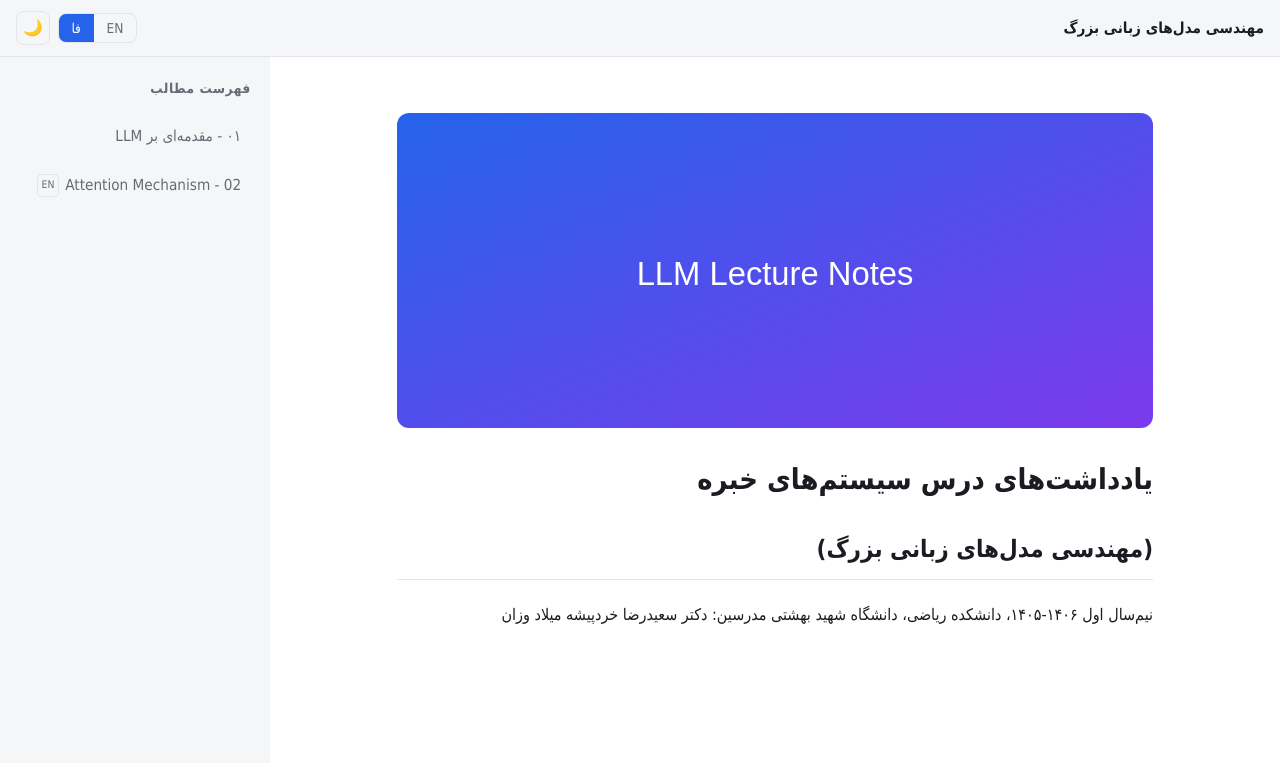
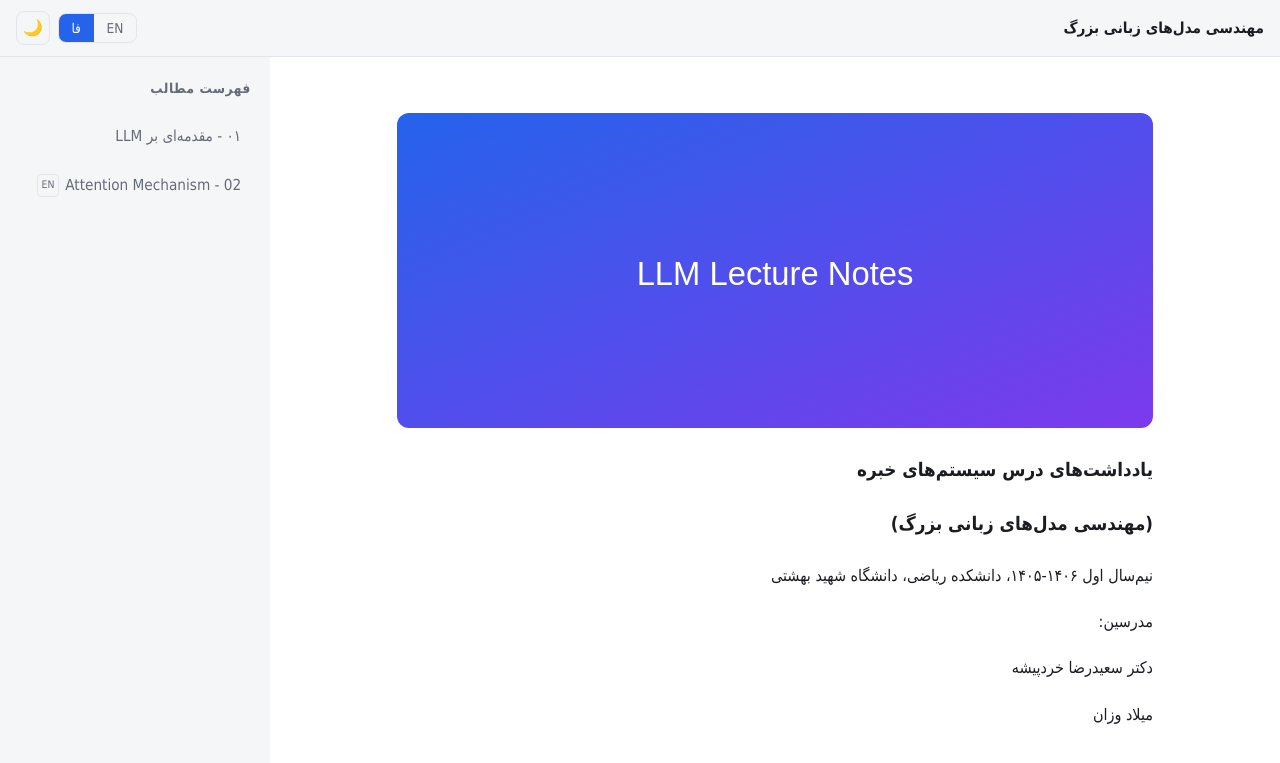
Before and after one commit to sbu-llm/notes, a Jekyll site: the page built from index.md, in a window 1280 px wide. Shown: the top 763 px of the page. Built offline with Jekyll 4.4.1, drawn with Linux system fonts in a browser that asks for light colours; a style sheet for code colours, icons or effects is not loaded.

```diff
--- a/index.md
+++ b/index.md
@@ -7,11 +7,14 @@ title: خانه
 
 <div class="chrome home-content" data-lang-content="fa" markdown="1">
 
-# یادداشت‌های درس سیستم‌های خبره
-## (مهندسی مدل‌های زبانی بزرگ)
+### یادداشت‌های درس سیستم‌های خبره
+### (مهندسی مدل‌های زبانی بزرگ)
 نیم‌سال اول ۱۴۰۶-۱۴۰۵، دانشکده ریاضی، دانشگاه شهید بهشتی
+
 مدرسین:
+
 دکتر سعیدرضا خردپیشه
+
 میلاد وزان
 
 
```
